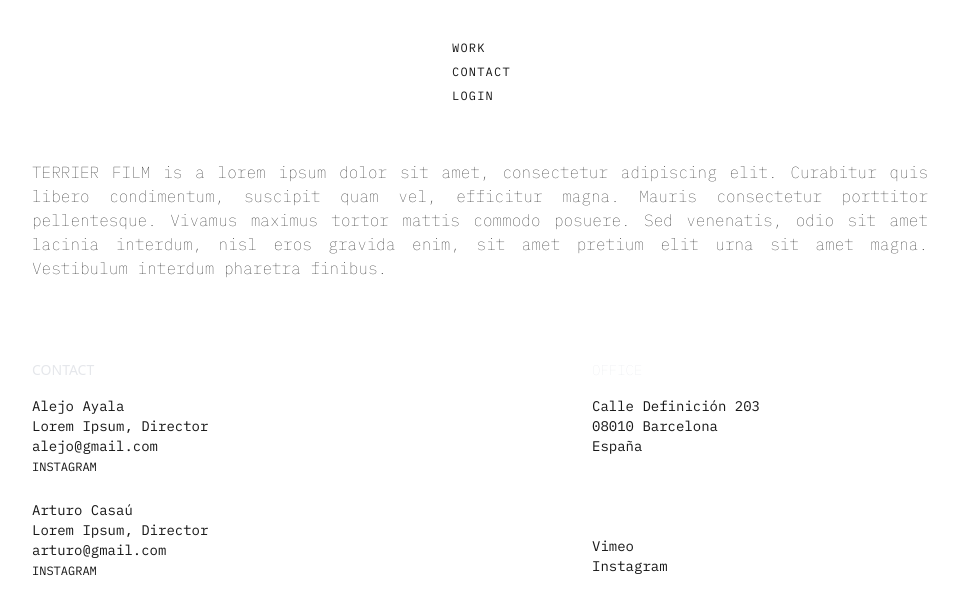
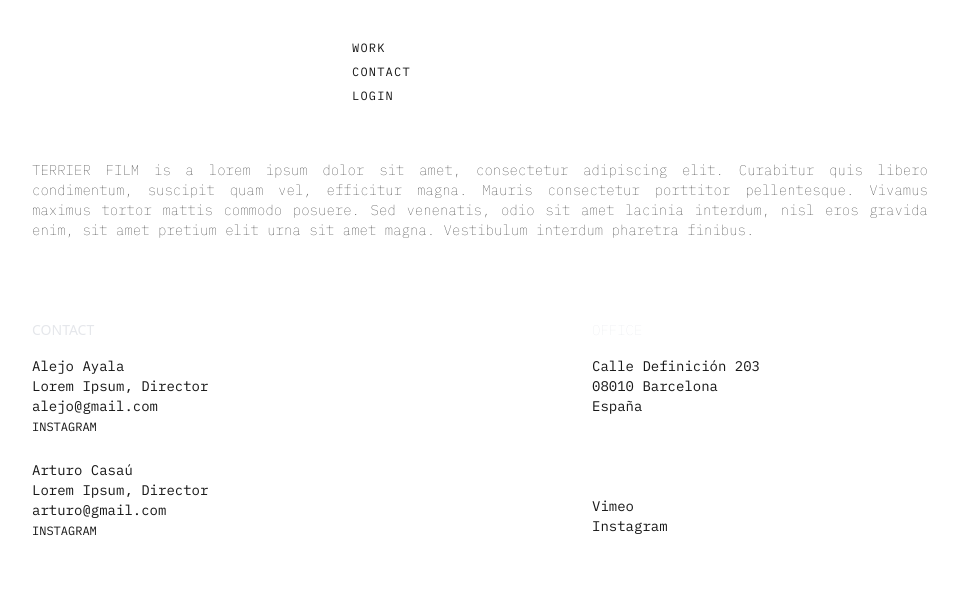
Before and after one commit to 01joanna/terrier-film, a Next.js app: page /contact in a window 1280 px wide. Shown: the top 614 px of the page, without its empty margins (48-1006 px from the left). Built offline with nearby package versions, Linux system fonts and the light colour scheme; no server answers; a web font is replaced by a local one.

Commit message:
logo más pequeño, texto de contact más pequeño, cambios en work

```diff
--- a/src/app/components/layout/Header.tsx
+++ b/src/app/components/layout/Header.tsx
@@ -28,7 +28,7 @@ export default function Header() {
                     <Image
                         src="/logo.png"
                         alt="Logo"
-                        width={300}
+                        width={200}
                         height={75}
                         className="object-contain"
                     /></Link>
--- a/src/app/contact/page.tsx
+++ b/src/app/contact/page.tsx
@@ -2,7 +2,7 @@ export default function Contact() {
     return (
         <section className="w-screen h-screen flex flex-col px-20 py-20 gap-20">
             <div className="w-4/5 mt-20">
-                <p className="text-justify text-md font-thin font-plex">
+                <p className="text-justify text-sm font-thin font-plex">
                     TERRIER FILM is a lorem ipsum dolor sit amet, consectetur adipiscing elit. Curabitur quis
                     libero condimentum, suscipit quam vel, efficitur magna. Mauris consectetur porttitor
                     pellentesque. Vivamus maximus tortor mattis commodo posuere. Sed venenatis, odio sit amet
--- a/src/app/page.tsx
+++ b/src/app/page.tsx
@@ -57,7 +57,7 @@ export default function Home() {
             <Image
               src="/logo.png"
               alt="Logo"
-              width={300}
+              width={200}
               height={75}
               className="object-contain"
             /></Link>
```
